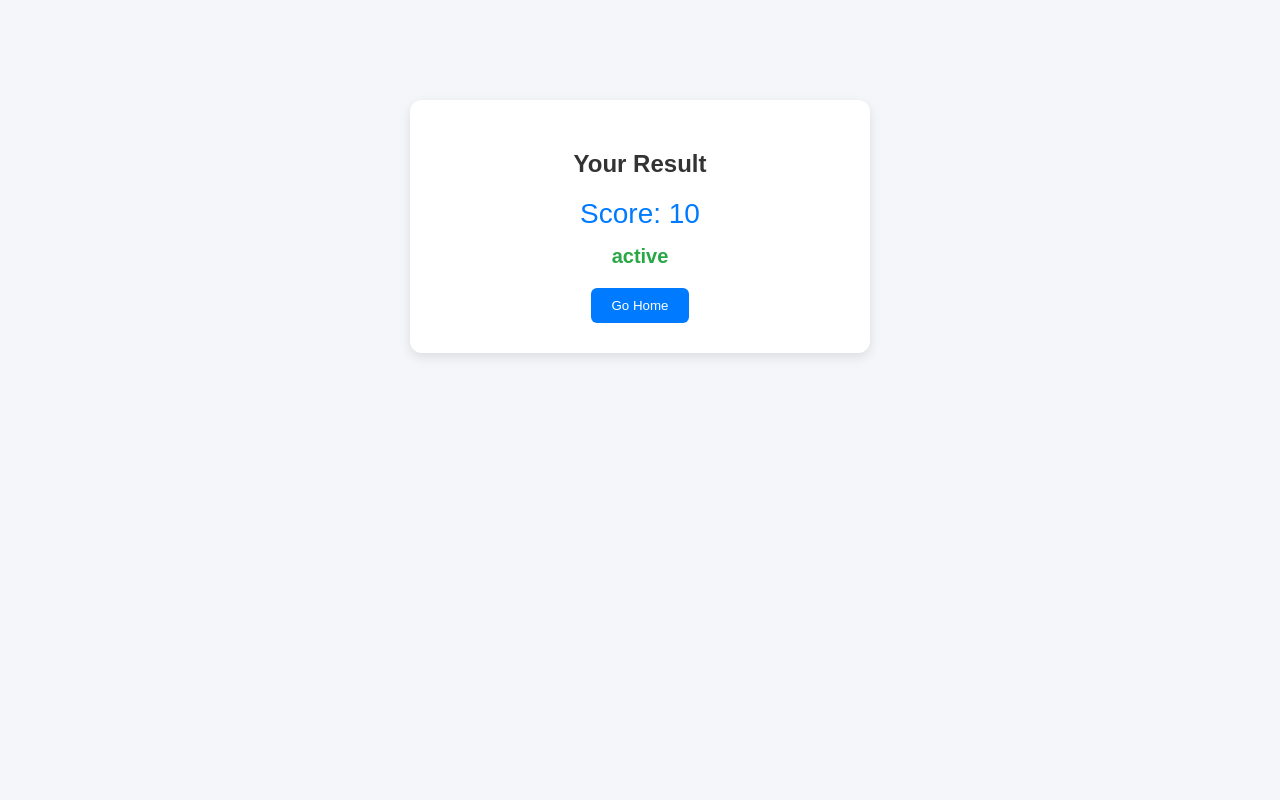
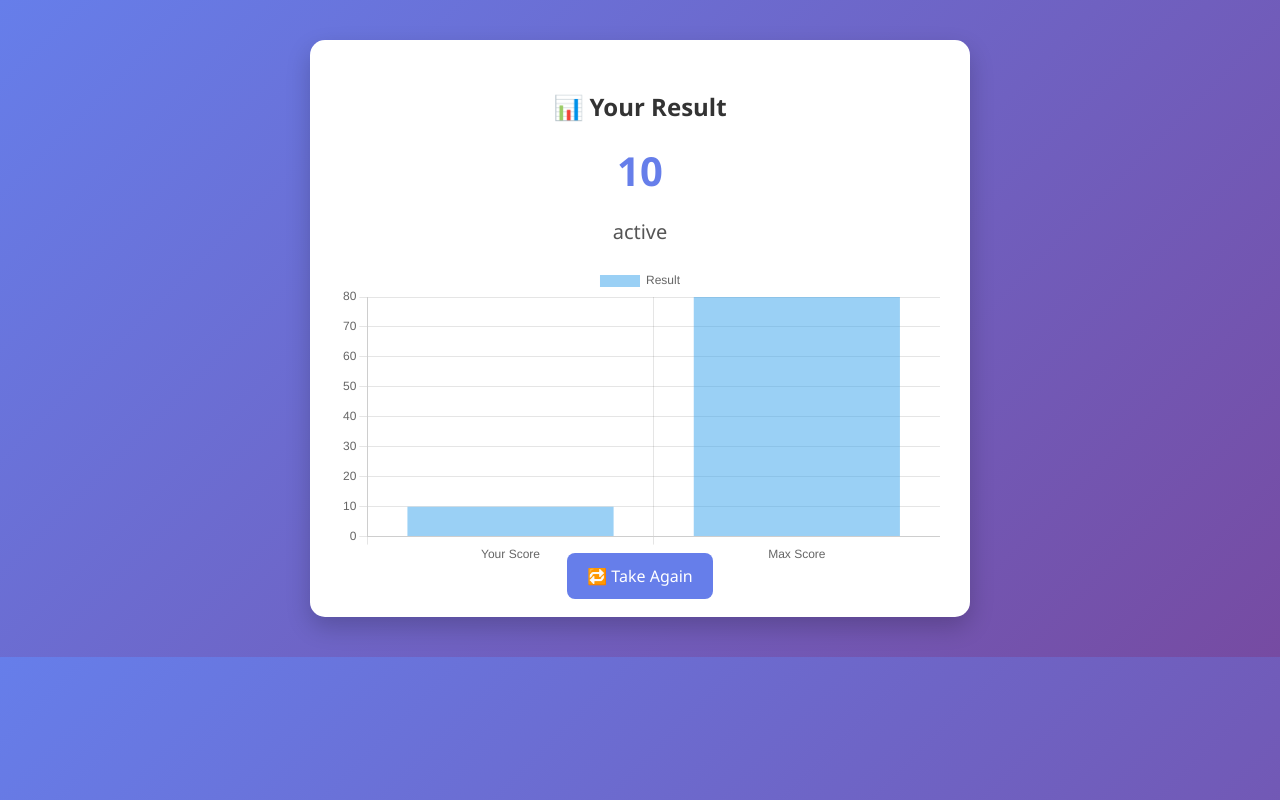
Before and after one commit to dostonbeksoburov65-sudo/psychological-survey-system, a Flask app: template templates/result.html in a window 1280 px wide. Run offline with Flask 3, Linux system fonts and the light colour scheme; the template is opened without the code that fills it: most values are stand-ins (such as "Sample title", 1, 10 or a date in 2020).

Commit message:
design update

```diff
--- a/templates/result.html
+++ b/templates/result.html
@@ -1,21 +1,27 @@
 <!DOCTYPE html>
-<html>
+<html lang="en">
 <head>
-    <title>Result</title>
+    <meta charset="UTF-8">
+    <title>Survey Result</title>
+
+    <script src="https://cdn.jsdelivr.net/npm/chart.js"></script>
+
     <style>
         body {
-            font-family: Arial;
-            text-align: center;
-            background-color: #f4f6f9;
+            font-family: 'Segoe UI', sans-serif;
+            background: linear-gradient(135deg, #667eea, #764ba2);
+            margin: 0;
+            padding: 40px;
         }
 
-        .card {
-            margin: 100px auto;
+        .container {
+            max-width: 600px;
+            margin: auto;
+            background: white;
             padding: 30px;
-            width: 400px;
-            background: white;
-            border-radius: 12px;
-            box-shadow: 0 4px 12px rgba(0,0,0,0.1);
+            border-radius: 15px;
+            text-align: center;
+            box-shadow: 0 10px 25px rgba(0,0,0,0.2);
         }
 
         h2 {
@@ -23,49 +29,72 @@
         }
 
         .score {
-            font-size: 28px;
-            color: #007bff;
-            margin: 15px 0;
+            font-size: 40px;
+            font-weight: bold;
+            color: #667eea;
+            margin: 20px 0;
         }
 
         .state {
             font-size: 20px;
-            color: #28a745;
-            font-weight: bold;
+            margin-bottom: 20px;
+            color: #555;
         }
 
-        button {
+        canvas {
             margin-top: 20px;
-            padding: 10px 20px;
-            border: none;
-            background: #007bff;
-            color: white;
-            border-radius: 6px;
-            cursor: pointer;
         }
 
-        button:hover {
-            background: #0056b3;
+        .btn {
+            margin-top: 25px;
+            padding: 12px 20px;
+            background: #667eea;
+            color: white;
+            border: none;
+            border-radius: 8px;
+            cursor: pointer;
+            text-decoration: none;
+        }
+
+        .btn:hover {
+            background: #5563c1;
         }
     </style>
 </head>
+
 <body>
 
-    <div class="card">
-        <h2>Your Result</h2>
+<div class="container">
 
-        <div class="score">
-            Score: {{ score }}
-        </div>
+    <h2>📊 Your Result</h2>
 
-        <div class="state">
-            {{ state }}
-        </div>
+    <div class="score">{{ score }}</div>
 
-        <form action="/">
-            <button type="submit">Go Home</button>
-        </form>
-    </div>
+    <div class="state">{{ state }}</div>
+
+    <canvas id="myChart"></canvas>
+
+    <a href="/" class="btn">🔁 Take Again</a>
+
+</div>
+
+<script>
+    const score = {{ score }};
+    const maxScore = 80;  // 20 savol × 4 max
+
+    const ctx = document.getElementById('myChart');
+
+    new Chart(ctx, {
+        type: 'bar',
+        data: {
+            labels: ['Your Score', 'Max Score'],
+            datasets: [{
+                label: 'Result',
+                data: [score, maxScore]
+            }]
+        }
+    });
+</script>
 
 </body>
 </html>
```
Also changed, not shown: results.json (+7 -0 lines).
